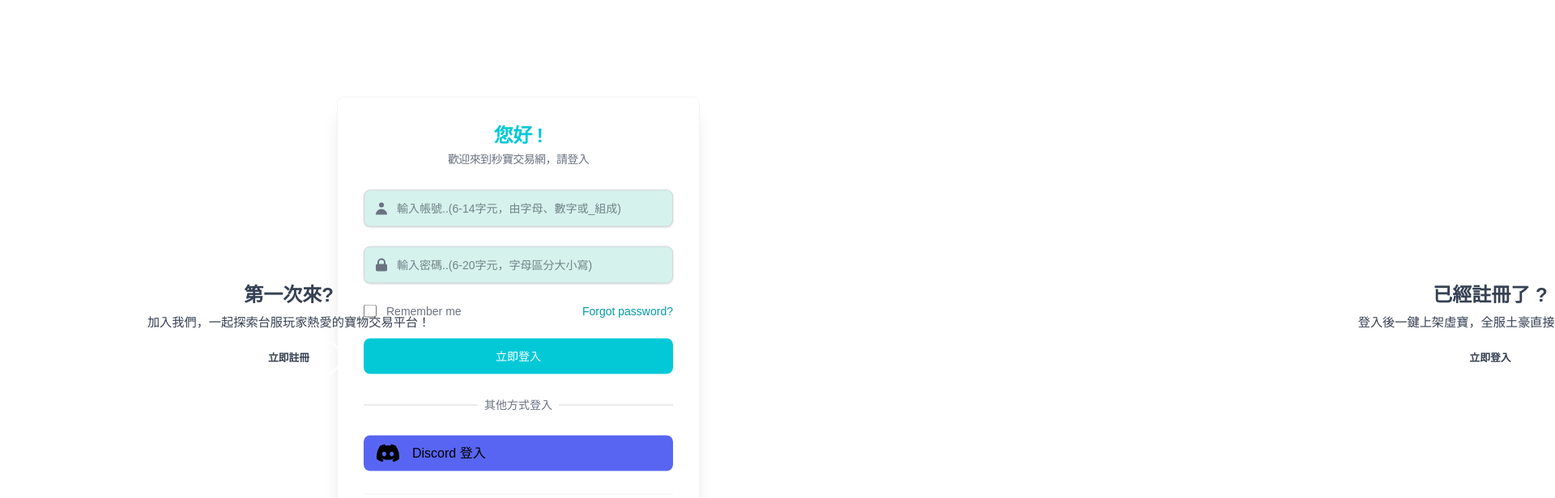
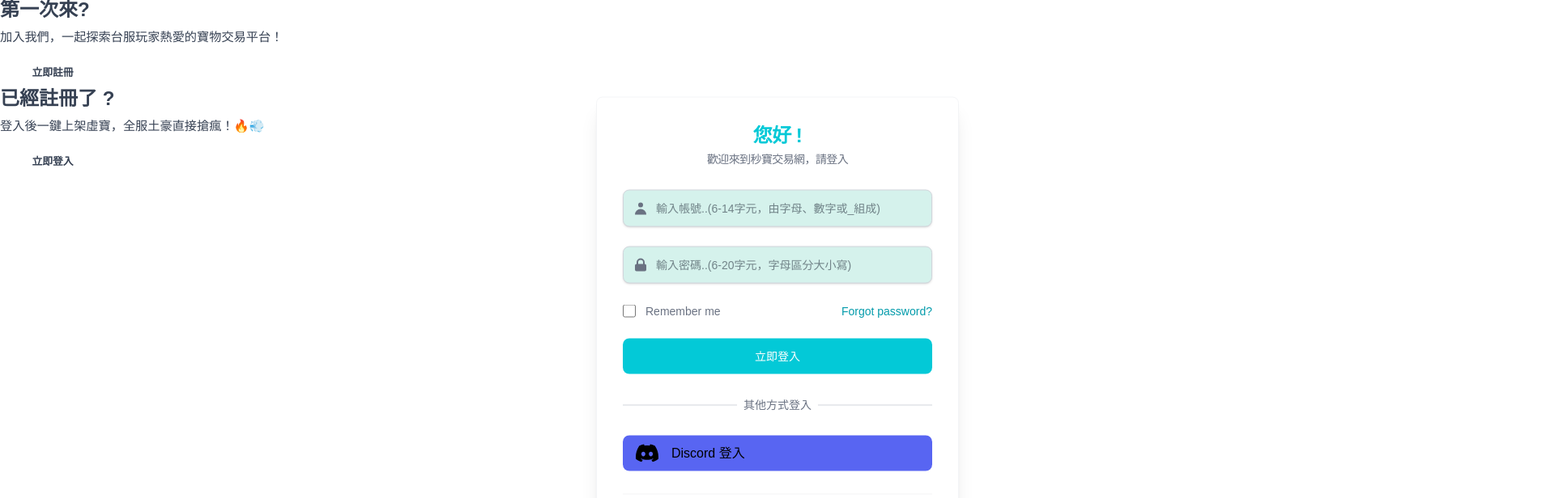
Before and after one commit to Vic428-human/Marketplace, a React (Vite) app in the folder client/marketplace-app/: page /login in a window 1280 px wide. Shown: the top 616 px of the page at 81% size, 1920 px wide, since content can reach past the window. Built offline with nearby package versions, Linux system fonts and the light colour scheme; a web font is replaced by a local one.

Commit message:
feat:Interactive Sign-In and Sign-Out Functionality

```diff
--- a/client/marketplace-app/src/index.css
+++ b/client/marketplace-app/src/index.css
@@ -16,7 +16,7 @@
   .centered-grid {
     @apply absolute
        left-1/2 -translate-x-1/2   /* 將元素的左邊界移到容器寬度的一半，再往左平移自身寬度的一半，達到水平置中 */
-       top-[95%] -translate-y-full   /* 預設情況下（非 lg）靠近容器底部（約 95% 高），再往上移自身高度，使元素「貼在底邊外面」 */
+       top-[95%]  /* 讓元素躲藏在畫面下方，之後放大十，元素往中間移過去 */
        lg:top-1/2 lg:-translate-y-1/2  /* 到大螢幕時改成垂直置中 */
        grid grid-cols-1 /* Grid 提供明確的行列控制，可精準控制子元素跨欄  */
        z-5;
--- a/client/marketplace-app/src/pages/Login.tsx
+++ b/client/marketplace-app/src/pages/Login.tsx
@@ -10,10 +10,6 @@ const SlidingLoginSignup = () => {
 
   const toggleSignUpMode = () => {
     setIsSignUpMode(!isSignUpMode);
-
-    const centerHorizontally = "left-1/2 -translate-x-1/2";
-    const positionBottomTooltip = "top-[95%] -translate-y-full";
-    const positionCenterVertical = "lg:top-1/2";
   };
 
   // Common button styles
@@ -25,67 +21,27 @@ const SlidingLoginSignup = () => {
     duration-200 hover:shadow hover:border-gray-400`;
 
   return (
-    <div className={""}>
-      {/* 可移動的「面板群」 */}
+    <div>
+      {/* 主要區分兩大塊，登入登出的文字訊息以及登入註冊面板區域，都先把這兩區域定位在最左上角 */}
+
+      {/* 1. 登入登出的文字訊息 */}
+      {/* TODO: 下次處理 登入面板對應的文字 跟 登出面板對應的文字的定位，因為要做滑出效果 */}
       <div className="absolute w-full h-full top-0 left-0">
-        {/* <div
-          // 註冊出現在左邊，登入出現在右邊
-          className={`absolute top-[95%] lg:top-1/2 left-1/2 grid grid-cols-1 z-[5] -translate-x-1/2
-             -translate-y-full lg:-translate-y-1/2 lg:w-1/2 w-full  transition-[1s]  duration-[0.8s]
-             lg:duration-[0.7s] ease-[ease-in-out] " ${
-               isSignUpMode
-                 ? "lg:left-1/4 max-lg:top[10%] max-lg:-translate-x-2/4 max-lg:translate-y-0"
-                 : "lg:left-3/4 "
-             } `}
-        > */}
-        <div className="centered-grid">
-          {/* 登入面板 */}
-          <div
-            className={`flex items-center justify-center flex-col transition-all duration-[0.02s] delay-[0.2s]
-              overflow-hidden col-start-1 col-end-2 row-start-1 row-end-2 px-20 max-lg:mt-60 z-20 max-md:px-6
-              max-md:py-0 ${isSignUpMode ? "" : "opacity-100 z-20"}`}
-          >
-            <SignInForm
-              buttonClasses={buttonClasses}
-              buttonForGFT={buttonForGFT}
-              toggleSignUpMode={toggleSignUpMode}
-            />
-          </div>
-          {/* 註冊面板 */}
-          <div
-            className={`flex items-center justify-center flex-col px-20 transition-all ease-in-out duration-[0.2s]
-               delay-[0.7s] overflow-hidden col-start-1 col-end-2 row-start-1 row-end-2 py-0 z-10 max-md:px-6
-               max-md:py-0 opacity-0 ${
-                 isSignUpMode ? "opacity-100 z-20 " : "  "
-               }`}
-          >
-            <SignUpForm
-              buttonClasses={buttonClasses}
-              buttonForGFT={buttonForGFT}
-              toggleSignUpMode={toggleSignUpMode}
-            />
-          </div>
-        </div>
-      </div>
-
-      <div
-        className="absolute w-full h-full top-0 left-0 grid grid-cols-1 max-lg:grid-rows-[1fr_2fr_1fr]
-      lg:grid-cols-2"
-      >
+        {/* 右邊是登入面板，左邊是登入面板顯示的文字訊息 */}
         <div
-          className={`flex flex-row justify-around lg:flex-col items-center  max-lg:col-start-1 max-lg:col-end-2
-            max-lg:px-[8%]   max-lg:py-10 lg:items-end  text-center z-[6]   max-lg:row-start-1 max-lg:row-end-2
-             pl-[12%] pr-[17%] pt-12 pb-8 ${
-               isSignUpMode ? "pointer-events-none" : " pointer-events-auto"
-             }`}
+        // className={`flex flex-row justify-around lg:flex-col items-center  max-lg:col-start-1 max-lg:col-end-2
+        //   max-lg:px-[8%] max-lg:py-10 lg:items-end  text-center z-6  max-lg:row-start-1 max-lg:row-end-2
+        //    pl-[12%] pr-[17%] pt-12 pb-8 ${
+        //      isSignUpMode ? "pointer-events-none" : "pointer-events-auto"
+        //    }`}
         >
           <div
             className={`text-white transition-transform duration-[0.9s]  lg:duration-[1.1s] ease-[ease-in-out]
-               delay-[0.8s] lg:delay-[0.4s]   max-lg:pr-[15%]  max-md:px-4  max-md:py-2 ${
-                 isSignUpMode
-                   ? "lg:translate-x-[-800px]   max-lg:translate-y-[-300px]"
-                   : ""
-               }`}
+             delay-[0.8s] lg:delay-[0.4s] max-lg:pr-[15%]  max-md:px-4  max-md:py-2 ${
+               isSignUpMode
+                 ? "lg:translate-x-[-800px] max-lg:translate-y-[-300px]"
+                 : ""
+             }`}
           >
             <h3 className="font-semibold leading-none text-[1.2rem] lg:text-[1.5rem] text-gray-700">
               第一次來?
@@ -104,20 +60,21 @@ const SlidingLoginSignup = () => {
             </button>
           </div>
         </div>
+        {/* 左邊是註冊面板，右邊是註冊面板顯示的文字訊息 */}
         <div
-          className={`flex flex-row   max-lg:row-start-3 max-lg:row-end-4 lg:flex-col items-center lg:items-end
-            justify-around text-center z-[6]   max-lg:col-start-1 max-lg:col-end-2  max-lg:px-[8%]   max-lg:py-10
-             pl-[17%] pr-[12%] pt-12 pb-8 ${
-               isSignUpMode ? " pointer-events-auto" : "pointer-events-none"
-             }`}
+        // className={`flex flex-row   max-lg:row-start-3 max-lg:row-end-4 lg:flex-col items-center lg:items-end
+        //   justify-around text-center z-[6]   max-lg:col-start-1 max-lg:col-end-2  max-lg:px-[8%]   max-lg:py-10
+        //    pl-[17%] pr-[12%] pt-12 pb-8 ${
+        //      isSignUpMode ? " pointer-events-auto" : "pointer-events-none"
+        //    }`}
         >
           <div
-            className={`text-white transition-transform duration-[0.9s] lg:duration-[1.1s] ease-in-out delay-[0.8s]
-               lg:delay-[0.4s]   max-lg:pr-[15%] max-md:px-4  max-md:py-2 ${
-                 isSignUpMode
-                   ? ""
-                   : "lg:translate-x-[800px]   max-lg:translate-y-[300px]"
-               }`}
+          // className={`text-white transition-transform duration-[0.9s] lg:duration-[1.1s] ease-in-out delay-[0.8s]
+          //  lg:delay-[0.4s] max-lg:pr-[15%] max-md:px-4  max-md:py-2 ${
+          //    isSignUpMode
+          //      ? ""
+          //      : "lg:translate-x-[800px] max-lg:translate-y-[300px]"
+          //  }`}
           >
             <h3 className="font-semibold leading-none text-[1.2rem] lg:text-[1.5rem] text-gray-700">
               已經註冊了 ?
@@ -137,6 +94,46 @@ const SlidingLoginSignup = () => {
           </div>
         </div>
       </div>
+
+      {/* 2. 登入註冊面板區域 */}
+      <div className="absolute w-full h-full top-0 left-0">
+        {/* 以轉場滑入方式元素進入中間位置，進入手機模式時移動的比較慢，轉場城桌面時一定的快一些。 */}
+        {/* 製作方式: 先把登入登出面板想辦法置中，解決後透過mode去控制登入或登出模式，以 lg:left-1/x 方式將面板定位在特定位置，這樣mode切換後，就會有登入登出面板左右切換的效果，接著，再把面板對應的文字區域以滑出方式處理，就會有互動效果*/}
+        {/* lg >= 1024px */}
+        {/* max-lg < 1024px */}
+        <div
+          className={`centered-grid w-full duration-1000 lg:duration-700 ease-[ease-in-out]  ${
+            isSignUpMode ? "lg:left-1/4" : "lg:left-3/4 "
+          } `}
+        >
+          {/* 登入面板 isSignUpMode = false */}
+          <div
+            className={`flex items-center justify-center flex-col transition-all duration-[0.02s] delay-[0.2s]
+              overflow-hidden col-start-1 col-end-2 row-start-1 row-end-2 px-20 max-lg:mt-60 z-20 max-md:px-6
+              max-md:py-0 ${isSignUpMode ? "" : "opacity-100 z-20"}`}
+          >
+            <SignInForm
+              buttonClasses={buttonClasses}
+              buttonForGFT={buttonForGFT}
+              toggleSignUpMode={toggleSignUpMode}
+            />
+          </div>
+          {/* 註冊面板 isSignUpMode = true */}
+          <div
+            className={`flex items-center justify-center flex-col px-20 transition-all ease-in-out duration-[0.2s]
+               delay-[0.7s] overflow-hidden col-start-1 col-end-2 row-start-1 row-end-2 py-0 z-10 max-md:px-6
+               max-md:py-0 opacity-0 ${
+                 isSignUpMode ? "opacity-100 z-20 " : "  "
+               }`}
+          >
+            <SignUpForm
+              buttonClasses={buttonClasses}
+              buttonForGFT={buttonForGFT}
+              toggleSignUpMode={toggleSignUpMode}
+            />
+          </div>
+        </div>
+      </div>
     </div>
   );
 };
```
